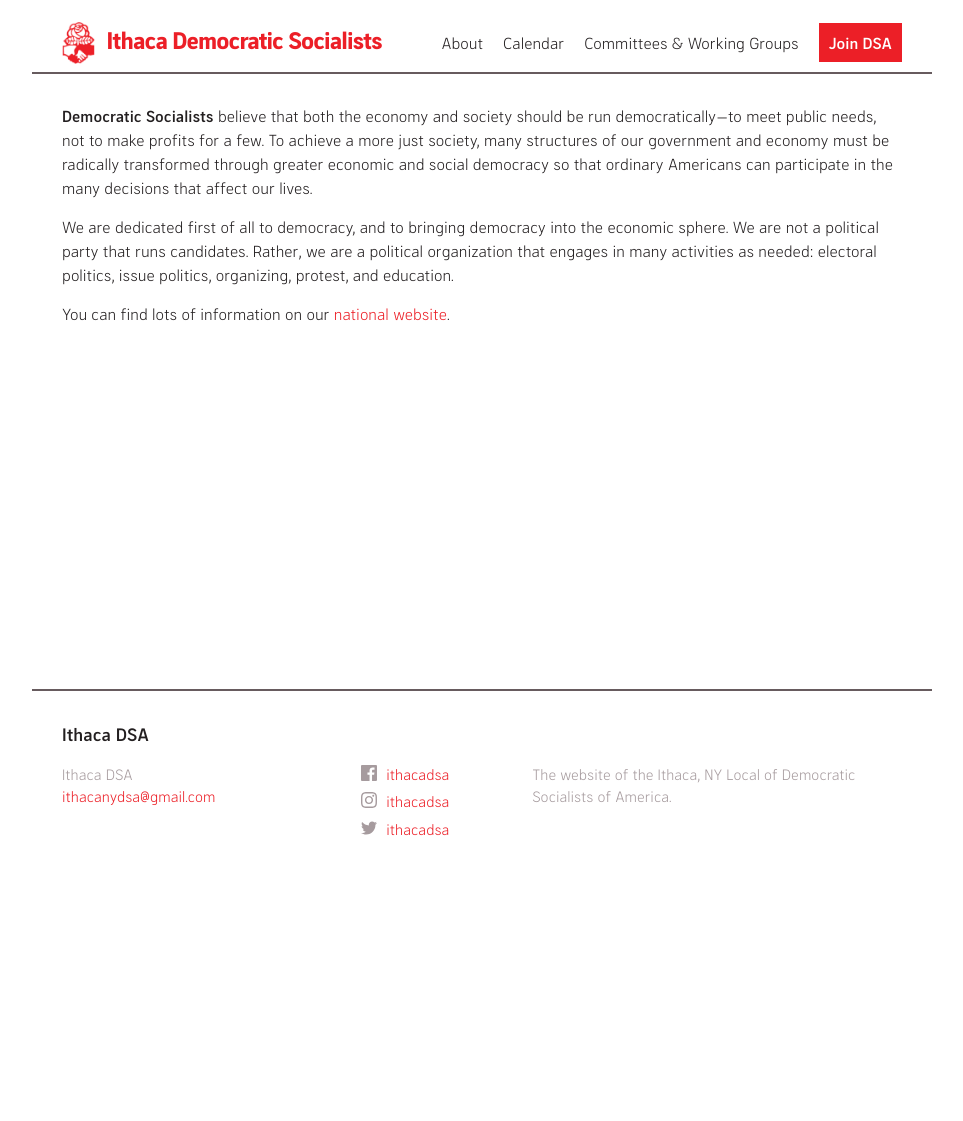
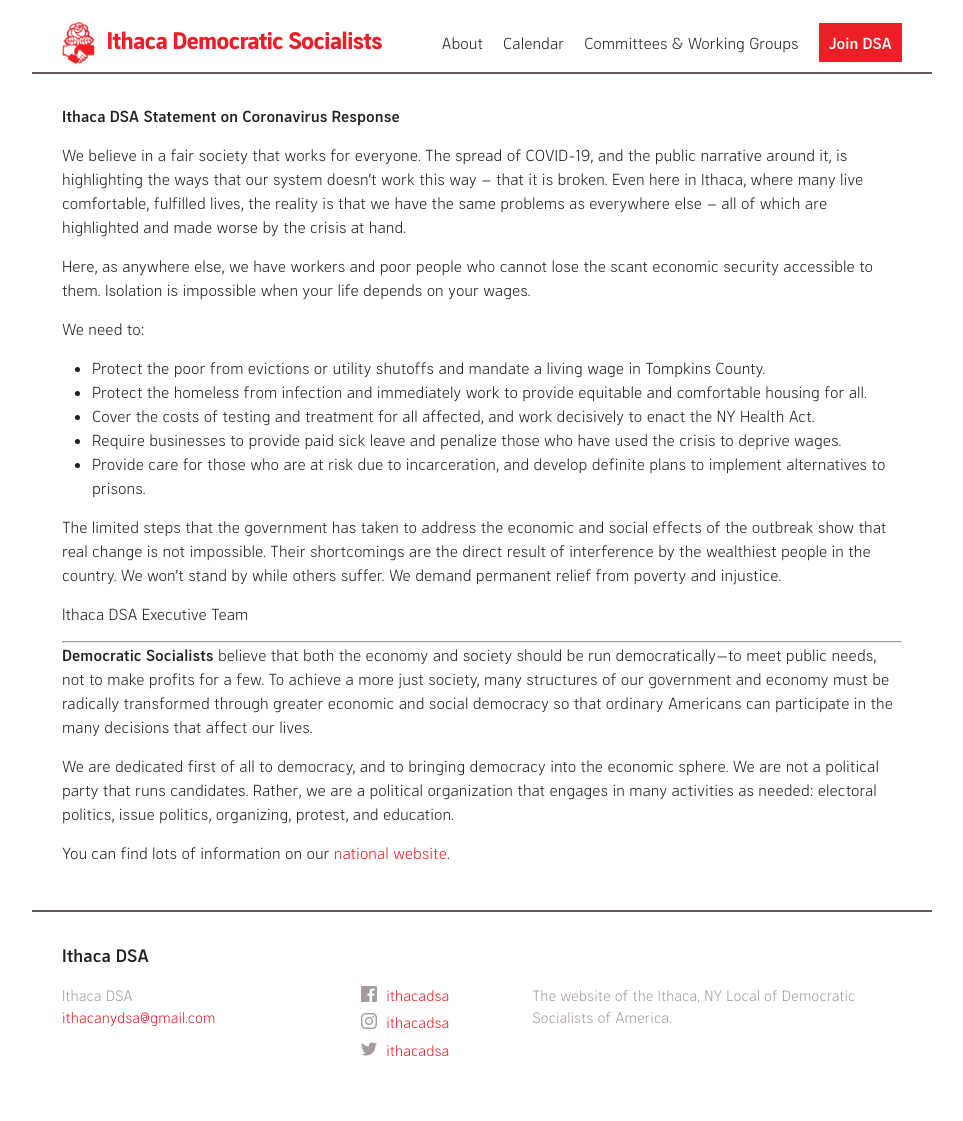
Before and after one commit to ithacadsa/ithacadsa.github.io, a Jekyll site: the page built from index.md, in a window 1280 px wide. Shown: the whole page, without its empty margins (158-1121 px from the left). Built offline with Jekyll 4.4.1, drawn with Linux system fonts in a browser that asks for light colours; before the commit the page ends 900 px from its top, so only the background shows below that.

Commit message:
Update index.md

```diff
--- a/index.md
+++ b/index.md
@@ -1,6 +1,24 @@
 ---
 layout: default
 ---
+**Ithaca DSA Statement on Coronavirus Response**
+
+We believe in a fair society that works for everyone. The spread of COVID-19, and the public narrative around it, is highlighting the ways that our system doesn’t work this way -- that it is broken. Even here in Ithaca, where many live comfortable, fulfilled lives, the reality is that we have the same problems as everywhere else -- all of which are highlighted and made worse by the crisis at hand.
+
+Here, as anywhere else, we have workers and poor people who cannot lose the scant economic security accessible to them. Isolation is impossible when your life depends on your wages.
+
+We need to:
+- Protect the poor from evictions or utility shutoffs and mandate a living wage in Tompkins County.
+- Protect the homeless from infection and immediately work to provide equitable and comfortable housing for all.
+- Cover the costs of testing and treatment for all affected, and work decisively to enact the NY Health Act.
+- Require businesses to provide paid sick leave and penalize those who have used the crisis to deprive wages.
+- Provide care for those who are at risk due to incarceration, and develop definite plans to implement alternatives to prisons.
+
+The limited steps that the government has taken to address the economic and social effects of the outbreak show that real change is not impossible. Their shortcomings are the direct result of interference by the wealthiest people in the country. We won’t stand by while others suffer. We demand permanent relief from poverty and injustice.
+
+Ithaca DSA Executive Team
+
+***
 
 **Democratic Socialists** believe that both the economy and society should be run democratically—to meet public needs, not to make profits for a few. To achieve a more just society, many structures of our government and economy must be radically transformed through greater economic and social democracy so that ordinary Americans can participate in the many decisions that affect our lives.
 
```
